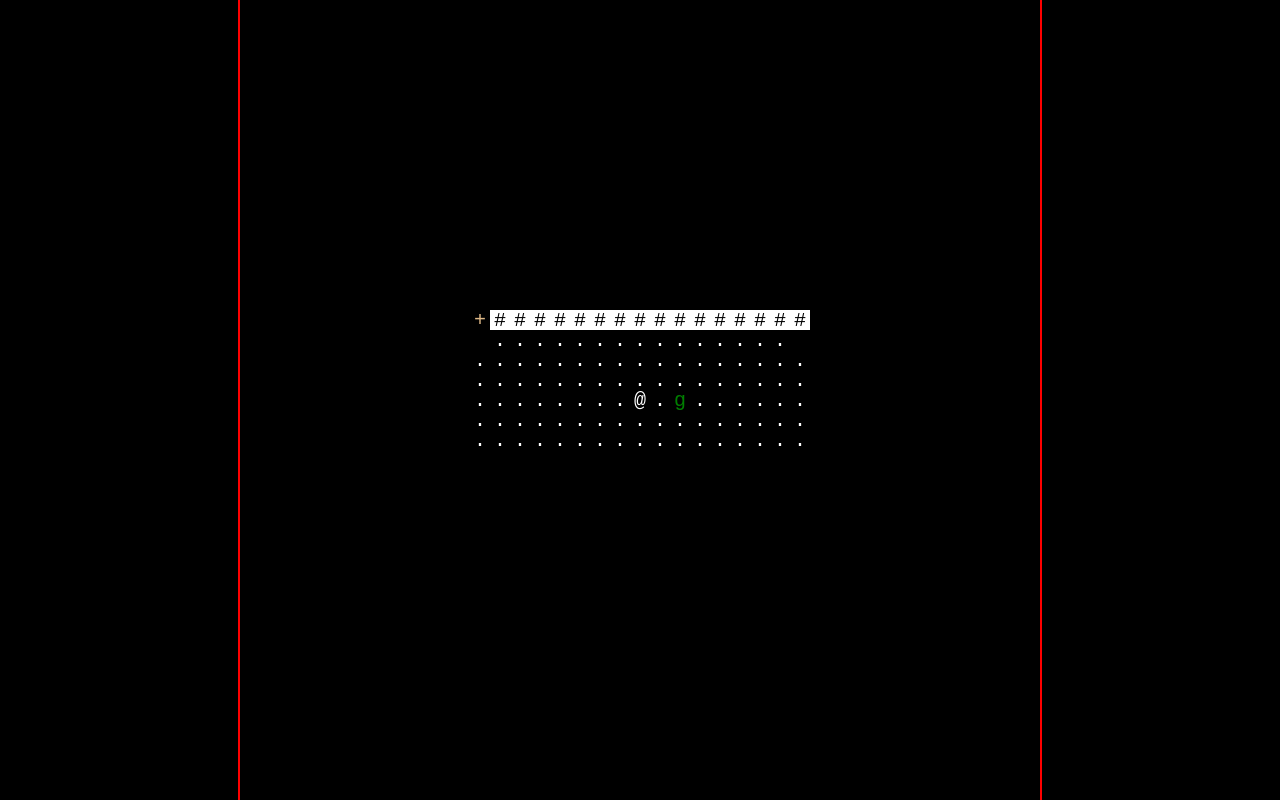
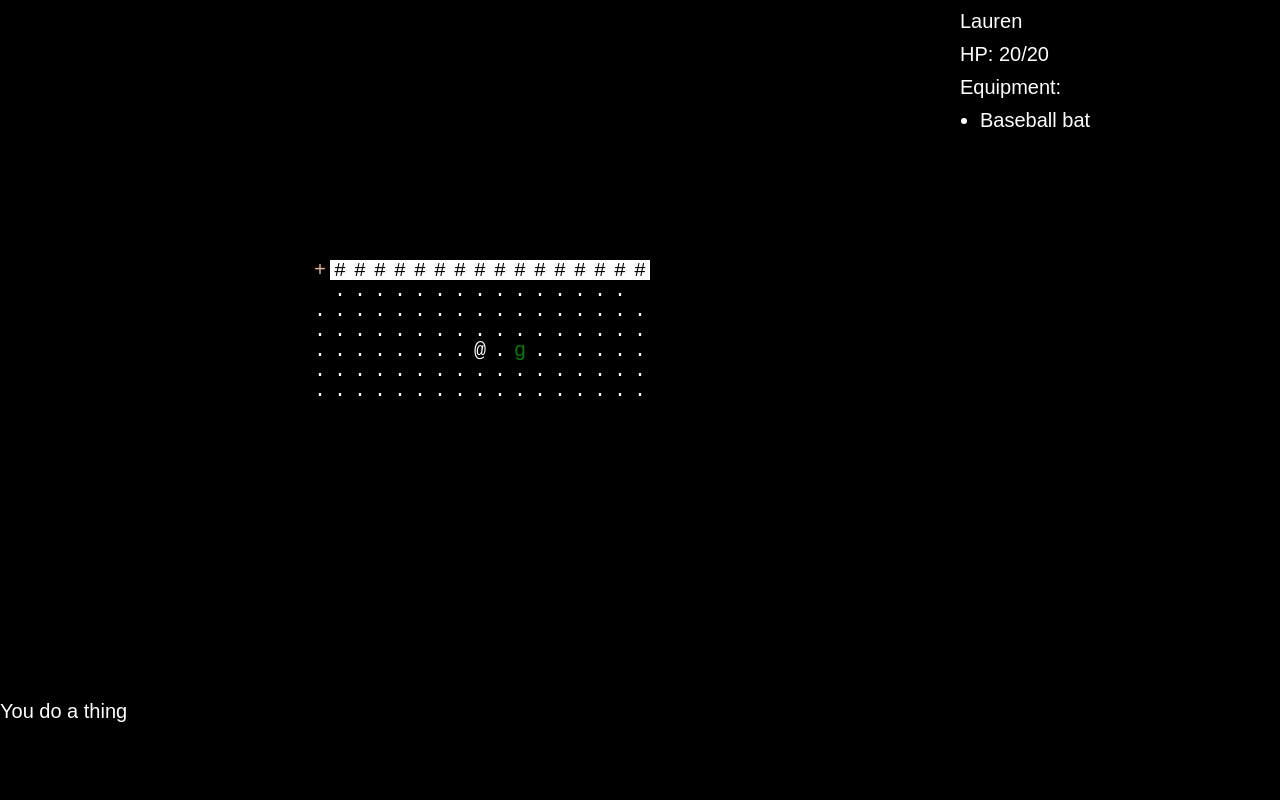
Before and after one commit to laurheth/7drl-2020, a plain HTML site: page index.html in a window 1280 px wide. Drawn offline with Linux system fonts and the light colour scheme.

Commit message:
Adjusted the interface a bit.

```diff
--- a/index.html
+++ b/index.html
@@ -7,8 +7,24 @@
     <link rel="stylesheet" href="styles/styles.css">
 </head>
 <body>
-    <div class="game" id="game">
-        <div id="grid" class="grid">
+    <div class="container">
+        <div class="row">
+            <div class="game">
+                <div id="grid" class="grid">
+                </div>
+            </div>
+            <div class="statsHolder">
+                <p id="name">name</p>
+                <p>HP: <span id="hp">10/10</span></p>
+                <p>Equipment:</p>
+                <ul>
+                    <li id="equipment">none</li>
+                </ul>
+                <!-- <p id="equipment">none</p> -->
+            </div>
+        </div>
+        <div class="messages" id="messages">
+            <p>You do a thing</p>
         </div>
     </div>
     <script type="module" src="scripts/game.js"></script>
--- a/scripts/player.js
+++ b/scripts/player.js
@@ -11,6 +11,17 @@ class Player extends Entity {
         document.addEventListener('keydown',(event)=>this.handleEvent(event));
         map.vision(this.position);
         this.playerTurn=false;
+        this.nameElement = document.getElementById('name');
+        this.nameElement.textContent='Lauren';
+
+        this.hp=20;
+        this.maxHp=20;
+
+        this.hpElement = document.getElementById('hp');
+        this.hpElement.textContent = `${this.hp}/${this.maxHp}`;
+
+        this.equipmentElement = document.getElementById('equipment');
+        this.equipmentElement.textContent = `Baseball bat`;
     }
     handleEvent(event) {
         // console.log(event);
--- a/styles/scss/_game.scss
+++ b/styles/scss/_game.scss
@@ -7,14 +7,52 @@ body {
     background: black;
     color: white;
 }
+
+h1,h2,h3,p {
+    margin: 0;
+}
+
+.container {
+    display: flex;
+    flex-direction: column;
+    min-height: 100vh;
+    justify-content: stretch;
+    .row {
+        display: flex;
+        flex-direction: row;
+        flex-grow: 1;
+    }
+}
+
+.statsHolder {
+    width: 25%;
+    h2 {
+        font-size: 1.2rem;
+    }
+    p {
+        font-size: 1rem;
+    }
+    h2, p {
+        margin: 0.5rem 0;
+    }
+    ul {
+        margin: 0;
+        padding-left: 1rem;
+    }
+}
+
+.messages {
+    width: 100%;
+    height: 5rem;
+    overflow: hidden;
+}
+
 .game {
     margin: 0 auto;
-    width: 100vmin;
-    min-height: 100vmin;
-    outline: 2px solid red;
     font-family: monospace;
     position: relative;
     overflow: hidden;
+    flex-grow: 1;
 }
 
 .grid {
```
Also changed, not shown: styles/styles.css.
